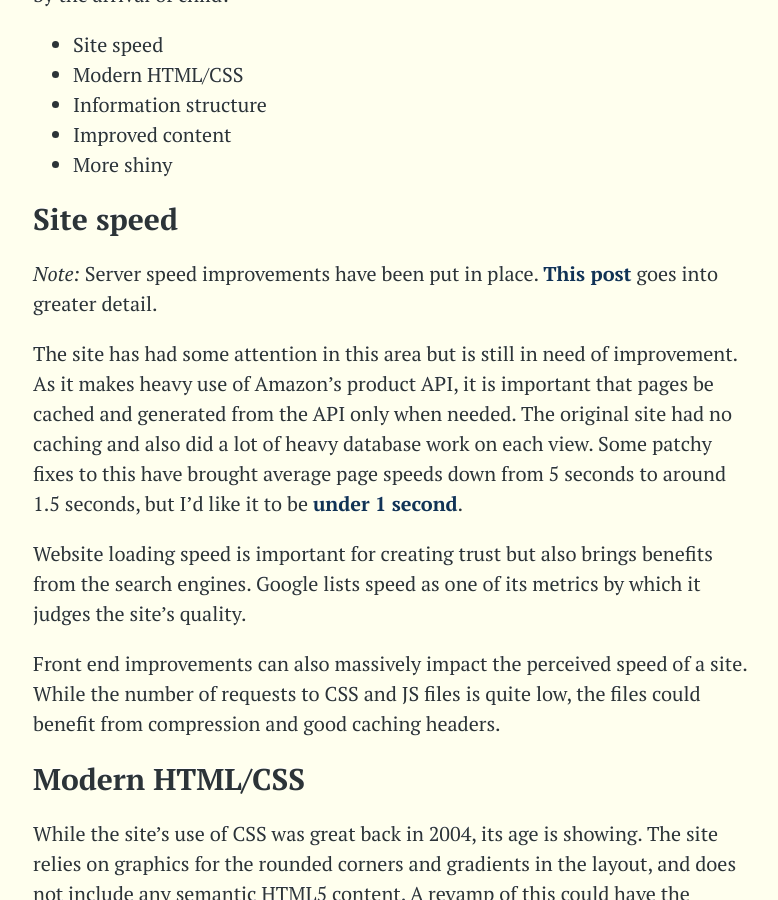
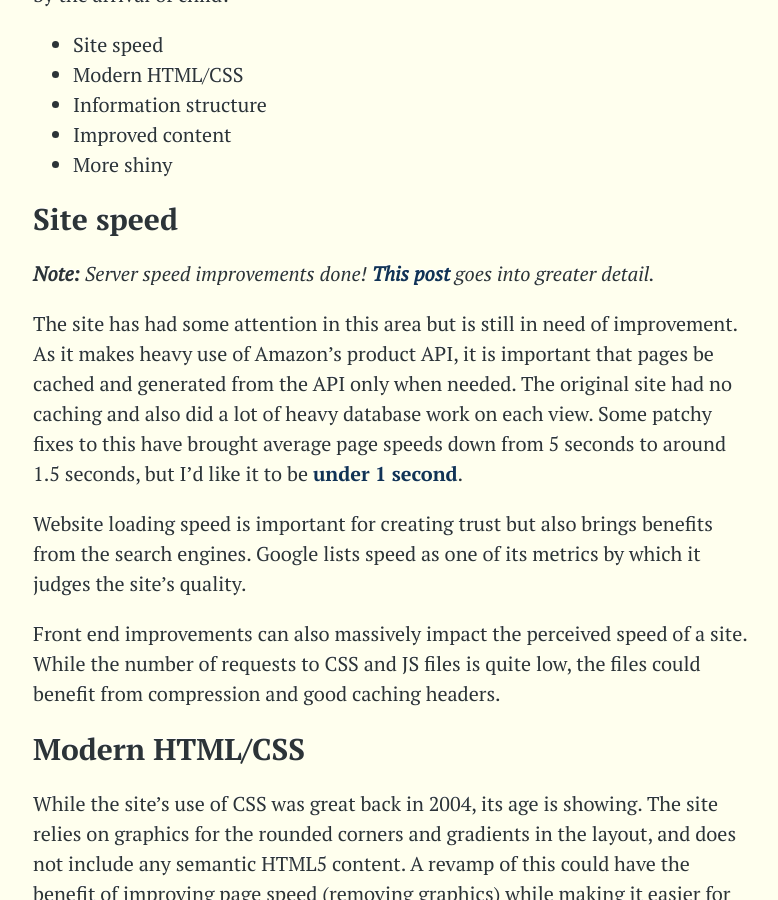
Before and after one commit to donovanh/donovanh.github.com, a Jekyll site: the page built from _posts/2012-10-27-fix-shopireland.markdown, in a window 1280 px wide and 900 px high, scrolled down 944 px. Shown: the whole window, without its empty margins (247-1025 px from the left). Built offline with Jekyll 4.4.1, drawn with Linux system fonts in a browser that asks for light colours; nearby versions of some CDN libraries.

Commit message:
Link added to fix shopireland

```diff
--- a/_posts/2012-10-27-fix-shopireland.markdown
+++ b/_posts/2012-10-27-fix-shopireland.markdown
@@ -25,7 +25,7 @@ The following list is far from exhaustive, but covers the main areas I'd like to
 
 ## Site speed
 
-*Note:* Server speed improvements have been put in place. [This post](/shopireland-speed) goes into greater detail.
+<em><strong>Note:</strong> Server speed improvements done! <a href="/shopireland-speed">This post</a> goes into greater detail.</em>
 
 The site has had some attention in this area but is still in need of improvement. As it makes heavy use of Amazon's product API, it is important that pages be cached and generated from the API only when needed. The original site had no caching and also did a lot of heavy database work on each view. Some patchy fixes to this have brought average page speeds down from 5 seconds to around 1.5 seconds, but I'd like it to be [under 1 second][5].
 
```
